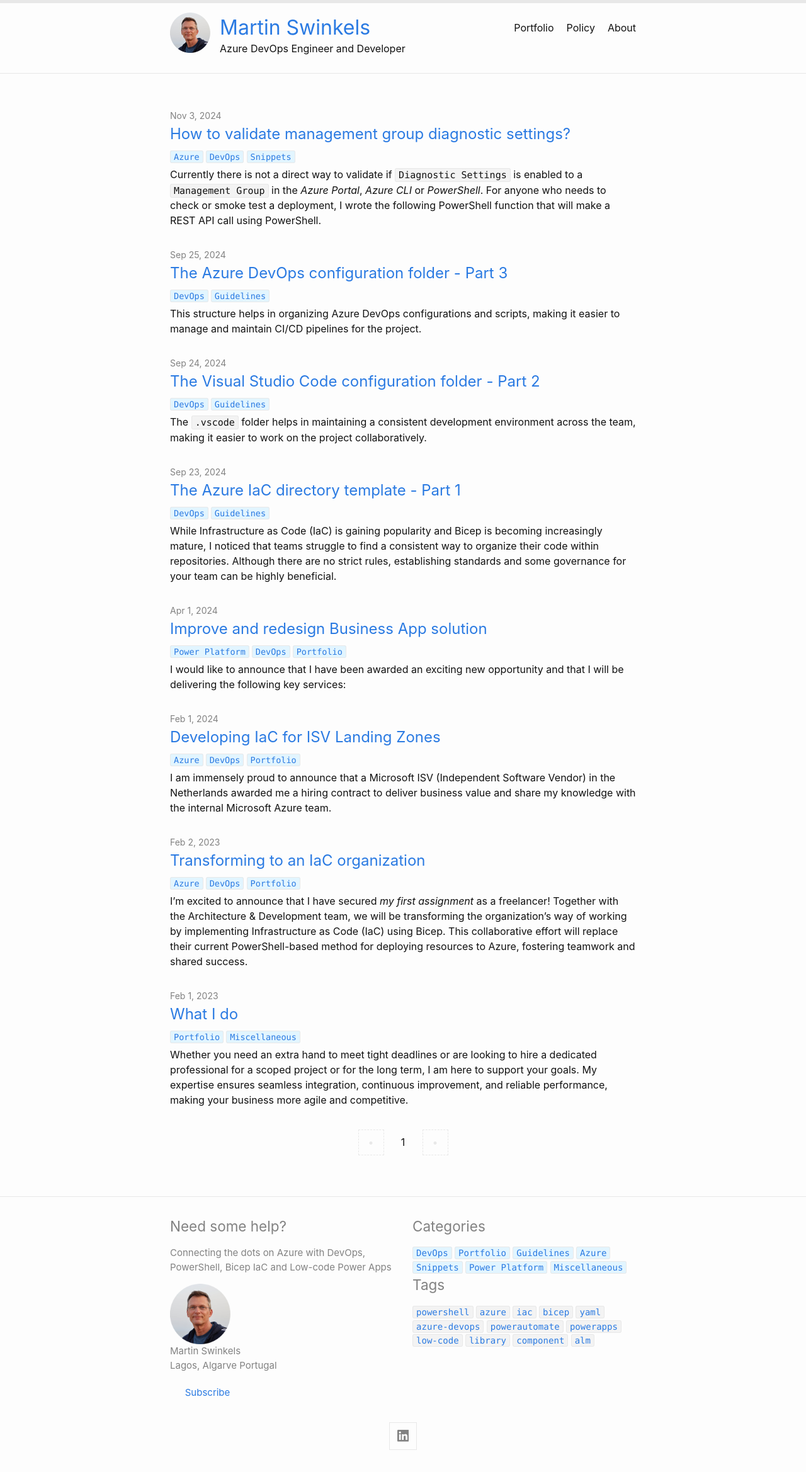
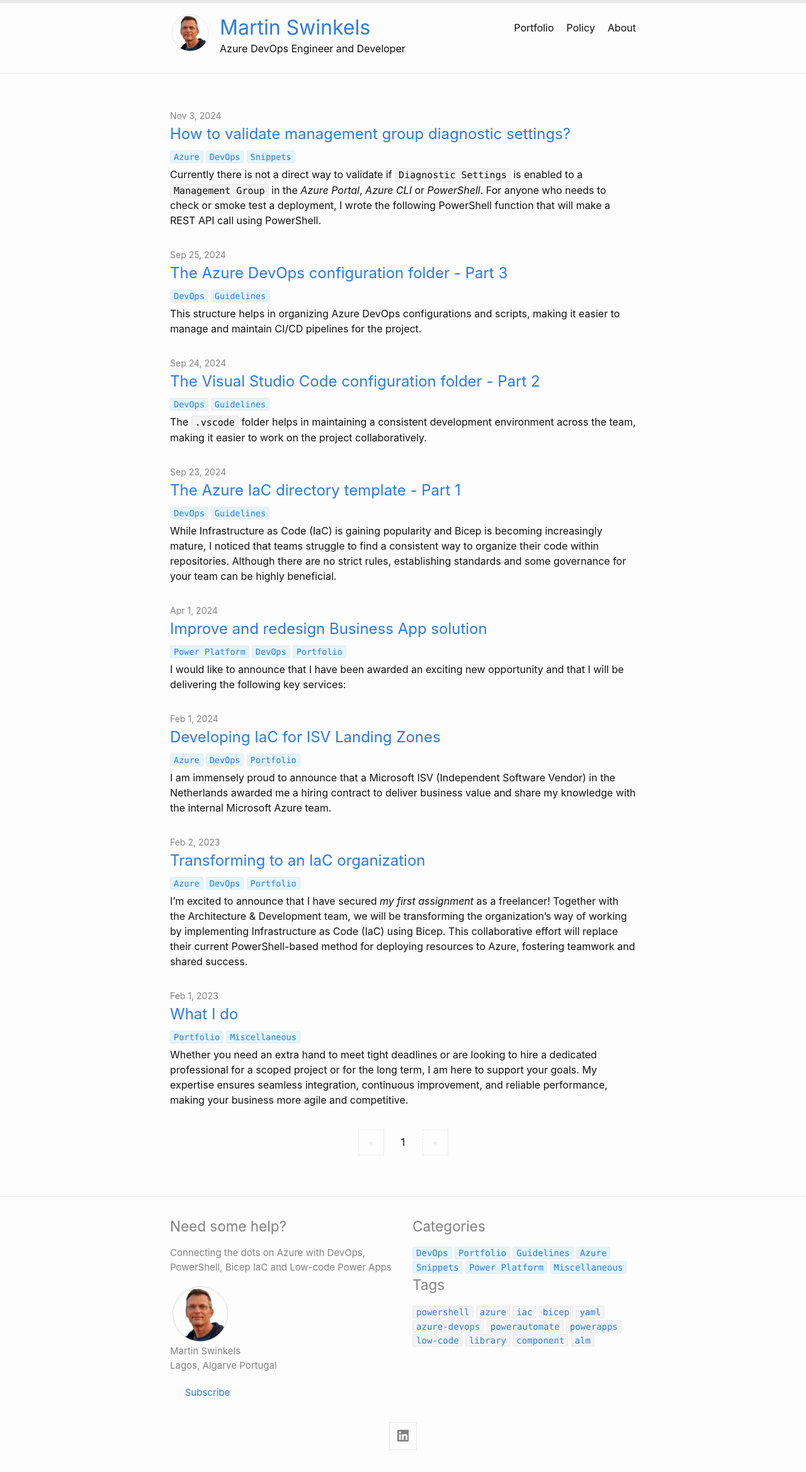
Before and after one commit to msc365/msc365.github.io, a Jekyll site: the page built from index.html, in a window 1280 px wide. Shown: the whole page at 63% size. Built offline with Jekyll 4.4.1, drawn with Linux system fonts in a browser that asks for light colours; the list of posts is cut into pages by our own code.

Commit message:
Updated profile photo and favicon

```diff
--- a/_includes/custom-head.html
+++ b/_includes/custom-head.html
@@ -5,13 +5,11 @@
   2. Customize default _includes/custom-head.html in your source directory and insert the given code snippet.
 {% endcomment %}
 
-<link rel="apple-touch-icon" sizes="180x180" href="/apple-touch-icon.png">
-<link rel="icon" type="image/png" sizes="32x32" href="/favicon-32x32.png">
-<link rel="icon" type="image/png" sizes="16x16" href="/favicon-16x16.png">
-<link rel="manifest" href="/site.webmanifest">
-<link rel="mask-icon" href="/safari-pinned-tab.svg" color="#5bbad5">
-<meta name="msapplication-TileColor" content="#da532c">
-<meta name="theme-color" content="#ffffff">
+<link rel="icon" type="image/png" href="/favicon-96x96.png" sizes="96x96" />
+<link rel="icon" type="image/svg+xml" href="/favicon.svg" />
+<link rel="shortcut icon" href="/favicon.ico" />
+<link rel="apple-touch-icon" sizes="180x180" href="/apple-touch-icon.png" />
+<link rel="manifest" href="/site.webmanifest" />
 
 <!-- Include categories -->
 {% if site.categories != "" %}
```
Also changed, not shown: browserconfig.xml (deleted, +0 -9 lines), android-chrome-192x192.png (deleted), android-chrome-512x512.png (deleted), apple-touch-icon.png, assets/img/msc365-profile-128.png, assets/img/msc365-profile-256.png, assets/img/msc365-profile-512.png, assets/img/msc365-profile.jpg, favicon-16x16.png (deleted), favicon-32x32.png (deleted), favicon-96x96.png (added), favicon.ico, mstile-150x150.png (deleted), safari-pinned-tab.svg (deleted), 3 more files.
